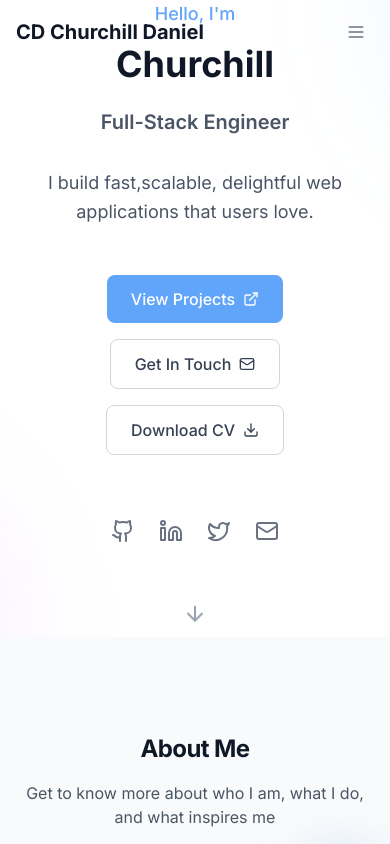
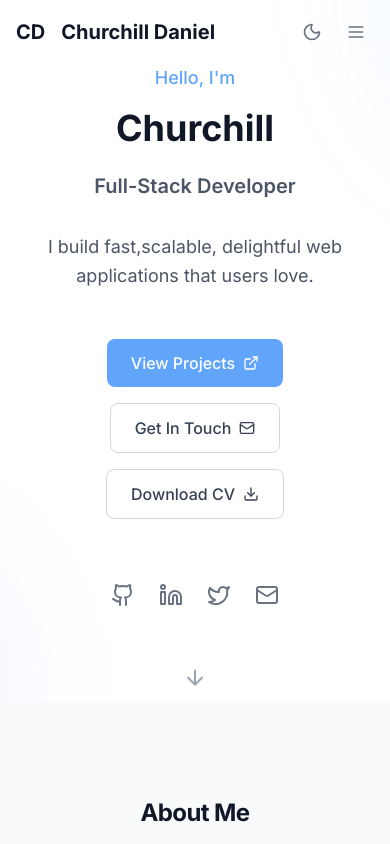
Before and after one commit to Chu-rill/portfolio-v1, a React (Vite) app: page / in a window 390 px wide. Shown: the top 844 px of the page. Built offline with nearby package versions, Linux system fonts and the light colour scheme.

Commit message:
UI:fixed the theme toggle and link display on mobile

```diff
--- a/index.html
+++ b/index.html
@@ -17,9 +17,26 @@
     <!-- Prevent flash of wrong theme -->
     <script>
       (function () {
-        const theme = localStorage.getItem("theme") || "dark";
+        // Get saved theme from localStorage
+        const savedTheme = localStorage.getItem("theme");
+        let theme;
+
+        if (savedTheme && (savedTheme === "dark" || savedTheme === "light")) {
+          theme = savedTheme;
+        } else {
+          // Check system preference if no saved theme
+          if (window.matchMedia && window.matchMedia("(prefers-color-scheme: dark)").matches) {
+            theme = "dark";
+          } else {
+            theme = "light";
+          }
+        }
+
+        // Apply theme class
         if (theme === "dark") {
           document.documentElement.classList.add("dark");
+        } else {
+          document.documentElement.classList.add("light");
         }
       })();
     </script>
--- a/src/components/hero/Hero.tsx
+++ b/src/components/hero/Hero.tsx
@@ -75,7 +75,7 @@ export function Hero({ profile }: HeroProps) {
         >
           {/* Greeting */}
           <motion.p
-            className="text-brand-500 dark:text-brand-400 font-medium text-lg mb-4"
+            className="text-brand-500 dark:text-brand-400 font-medium text-lg mb-4 mt-16"
             initial={{ opacity: 0 }}
             animate={{ opacity: 1 }}
             transition={{ delay: 0.2, duration: 0.6 }}
--- a/src/components/nav/Navbar.tsx
+++ b/src/components/nav/Navbar.tsx
@@ -73,9 +73,9 @@ export function Navbar() {
           <div className="flex-shrink-0">
             <button
               onClick={() => window.scrollTo({ top: 0, behavior: "smooth" })}
-              className="text-xl font-bold text-gray-900 dark:text-white hover:text-brand-500 dark:hover:text-brand-400 transition-colors"
+              className="text-xl font-bold text-gray-900 dark:text-white hover:text-brand-500 dark:hover:text-brand-400 transition-colors flex items-center "
             >
-              CD Churchill Daniel
+              CD <p className=" ml-4">Churchill Daniel</p>
             </button>
           </div>
 
@@ -97,12 +97,12 @@ export function Navbar() {
                 {link.name}
               </button>
             ))}
-            {/* <ThemeToggle /> */}
+            <ThemeToggle />
           </div>
 
           {/* Mobile menu button */}
           <div className="md:hidden flex items-center space-x-2">
-            {/* <ThemeToggle /> */}
+            <ThemeToggle />
             <button
               onClick={() => setIsMobileMenuOpen(!isMobileMenuOpen)}
               className="p-2 rounded-lg text-gray-500 dark:text-gray-400 hover:text-gray-900 dark:hover:text-white hover:bg-gray-100 dark:hover:bg-gray-800 transition-colors"
@@ -128,7 +128,7 @@ export function Navbar() {
                   block w-full text-left px-4 py-2 text-base font-medium transition-colors
                   ${
                     activeSection === link.href.substring(1)
-                      ? "text-brand-500 dark:text-brand-400 bg-brand-50 dark:bg-brand-900/20"
+                      ? "text-brand-500 dark:text-brand-400 "
                       : "text-gray-700 dark:text-gray-300 hover:text-brand-500 dark:hover:text-brand-400 hover:bg-gray-50 dark:hover:bg-gray-800/50"
                   }
                 `}
--- a/src/components/nav/ThemeToggle.tsx
+++ b/src/components/nav/ThemeToggle.tsx
@@ -1,18 +1,21 @@
-import { Moon, Sun } from 'lucide-react';
-import { useTheme } from '../../theme/ThemeProvider';
+import { Moon, Sun } from "lucide-react";
+import { useTheme } from "../../theme/ThemeProvider";
 
 interface ThemeToggleProps {
   className?: string;
   showLabel?: boolean;
 }
 
-export function ThemeToggle({ className = '', showLabel = false }: ThemeToggleProps) {
+export function ThemeToggle({
+  className = "",
+  showLabel = false,
+}: ThemeToggleProps) {
   const { theme, toggle } = useTheme();
 
   return (
     <button
       onClick={toggle}
-      aria-label={`Switch to ${theme === 'dark' ? 'light' : 'dark'} mode`}
+      aria-label={`Switch to ${theme === "dark" ? "light" : "dark"} mode`}
       className={`
         inline-flex items-center justify-center rounded-lg p-2
         text-gray-500 dark:text-gray-400
@@ -24,7 +27,7 @@ export function ThemeToggle({ className = '', showLabel = false }: ThemeTogglePr
         ${className}
       `}
     >
-      {theme === 'dark' ? (
+      {theme === "dark" ? (
         <>
           <Sun className="h-5 w-5" />
           {showLabel && <span className="ml-2 text-sm font-medium">Light</span>}
--- a/src/data/profile.json
+++ b/src/data/profile.json
@@ -1,6 +1,6 @@
 {
   "name": "Churchill ",
-  "role": "Full-Stack Engineer",
+  "role": "Full-Stack Developer",
   "location": "Ottawa, CAN",
   "tagline": "I build fast,scalable, delightful web applications that users love.",
   "bio": "I'm a passionate software developer focused on building robust, user-friendly web applications with modern technologies. Specializing in fullstack development with React, NestJS, and TypeScript, I create accessible and performant digital solutions. My goal is to deliver high-quality code and exceptional user experiences.",
--- a/src/data/projects.json
+++ b/src/data/projects.json
@@ -7,7 +7,7 @@
     "tags": ["React", "NestJs", "PostgreSQL", "Tailwind", "Prisma"],
     "image": "/images/project4.png",
     "links": {
-      "demo": "https://innkeeperpro.vercel.app/",
+      "live": "https://innkeeperpro.vercel.app/",
       "github": "https://github.com/Chu-rill/hotel-management-client"
     },
     "featured": true,
@@ -41,7 +41,7 @@
     "tags": ["React", "MongoDB", "Express", "Cloudinary"],
     "image": "/images/project2.png",
     "links": {
-      "demo": "https://story-nest-mu.vercel.app/",
+      "live": "https://story-nest-mu.vercel.app/",
       "github": "https://github.com/Chu-rill/StoryNest"
     },
     "featured": true,
@@ -55,7 +55,7 @@
     "tags": ["React", "MongoDB", "Express"],
     "image": "/images/project7.png",
     "links": {
-      "demo": "https://trivio-chi.vercel.app/",
+      "live": "https://trivio-chi.vercel.app/",
       "github": "https://github.com/Chu-rill/Quiz_app"
     },
     "featured": false,
@@ -69,7 +69,7 @@
     "tags": ["React", "Express", "MongoDB", "Socket.io"],
     "image": "/images/project3.png",
     "links": {
-      "demo": "https://chat-space-sand.vercel.app/",
+      "live": "https://chat-space-sand.vercel.app/",
       "github": "https://github.com/Chu-rill/ChatSpace"
     },
     "featured": false,
--- a/src/index.css
+++ b/src/index.css
@@ -15,6 +15,9 @@
 
   --font-sans: Inter, system-ui, sans-serif;
 }
+
+/* Enable dark mode variant for Tailwind v4 */
+@variant dark (.dark &);
 
 /* Base styles */
 @layer base {
--- a/src/theme/ThemeProvider.tsx
+++ b/src/theme/ThemeProvider.tsx
@@ -9,50 +9,73 @@ interface ThemeContextType {
 
 const ThemeContext = createContext<ThemeContextType>({
   theme: "dark",
-  toggle: () => {}
+  toggle: () => {},
 });
 
-interface ThemeProviderProps {
-  children: React.ReactNode;
-}
+// Helper function to get initial theme
+const getInitialTheme = (): Theme => {
+  // Check if we're in the browser
+  if (typeof window === "undefined") return "dark";
 
-export function ThemeProvider({ children }: ThemeProviderProps) {
-  const [theme, setTheme] = useState<Theme>(() => {
-    // Check localStorage first, default to dark if not found
-    const saved = localStorage.getItem("theme") as Theme | null;
-    return saved ?? "dark";
-  });
+  // First, check localStorage for saved preference
+  const savedTheme = localStorage.getItem("theme") as Theme | null;
+  if (savedTheme && (savedTheme === "dark" || savedTheme === "light")) {
+    return savedTheme;
+  }
+
+  // If no saved preference, check system preference
+  if (window.matchMedia && window.matchMedia("(prefers-color-scheme: dark)").matches) {
+    return "dark";
+  }
+
+  // Default to light theme
+  return "light";
+};
+
+export function ThemeProvider({ children }: { children: React.ReactNode }) {
+  const [theme, setTheme] = useState<Theme>(getInitialTheme);
 
   useEffect(() => {
+    console.log("Theme changed to:", theme);
     const root = document.documentElement;
 
-    // Remove both classes first to avoid conflicts
+    // Remove both classes first
     root.classList.remove("dark", "light");
 
-    if (theme === "dark") {
-      root.classList.add("dark");
-      localStorage.setItem("theme", "dark");
-    } else {
-      root.classList.add("light");
-      localStorage.setItem("theme", "light");
-    }
+    // Add the current theme class
+    root.classList.add(theme);
+
+    // Save theme preference to localStorage
+    localStorage.setItem("theme", theme);
+
+    console.log("Classes on html element:", root.classList.toString());
   }, [theme]);
 
-  // Set initial theme on mount to prevent flash
+  // Listen for system theme changes
   useEffect(() => {
-    const root = document.documentElement;
-    const saved = localStorage.getItem("theme") as Theme | null;
-    const initialTheme = saved ?? "dark";
+    if (typeof window === "undefined") return;
 
-    if (initialTheme === "dark") {
-      root.classList.add("dark");
-    } else {
-      root.classList.remove("dark");
-    }
+    const mediaQuery = window.matchMedia("(prefers-color-scheme: dark)");
+
+    const handleChange = (e: MediaQueryListEvent) => {
+      // Only update if no saved preference exists
+      const savedTheme = localStorage.getItem("theme");
+      if (!savedTheme) {
+        setTheme(e.matches ? "dark" : "light");
+      }
+    };
+
+    mediaQuery.addEventListener("change", handleChange);
+    return () => mediaQuery.removeEventListener("change", handleChange);
   }, []);
 
   const toggle = () => {
-    setTheme(prevTheme => prevTheme === "dark" ? "light" : "dark");
+    console.log("Toggle clicked, current theme:", theme);
+    setTheme((prevTheme) => {
+      const newTheme = prevTheme === "dark" ? "light" : "dark";
+      console.log("Setting new theme:", newTheme);
+      return newTheme;
+    });
   };
 
   return (
@@ -65,7 +88,7 @@ export function ThemeProvider({ children }: ThemeProviderProps) {
 export const useTheme = () => {
   const context = useContext(ThemeContext);
   if (context === undefined) {
-    throw new Error('useTheme must be used within a ThemeProvider');
+    throw new Error("useTheme must be used within a ThemeProvider");
   }
   return context;
 };
```
Also changed, not shown: src/components/projects/ProjectsGrid.tsx (+78 -41 lines).
